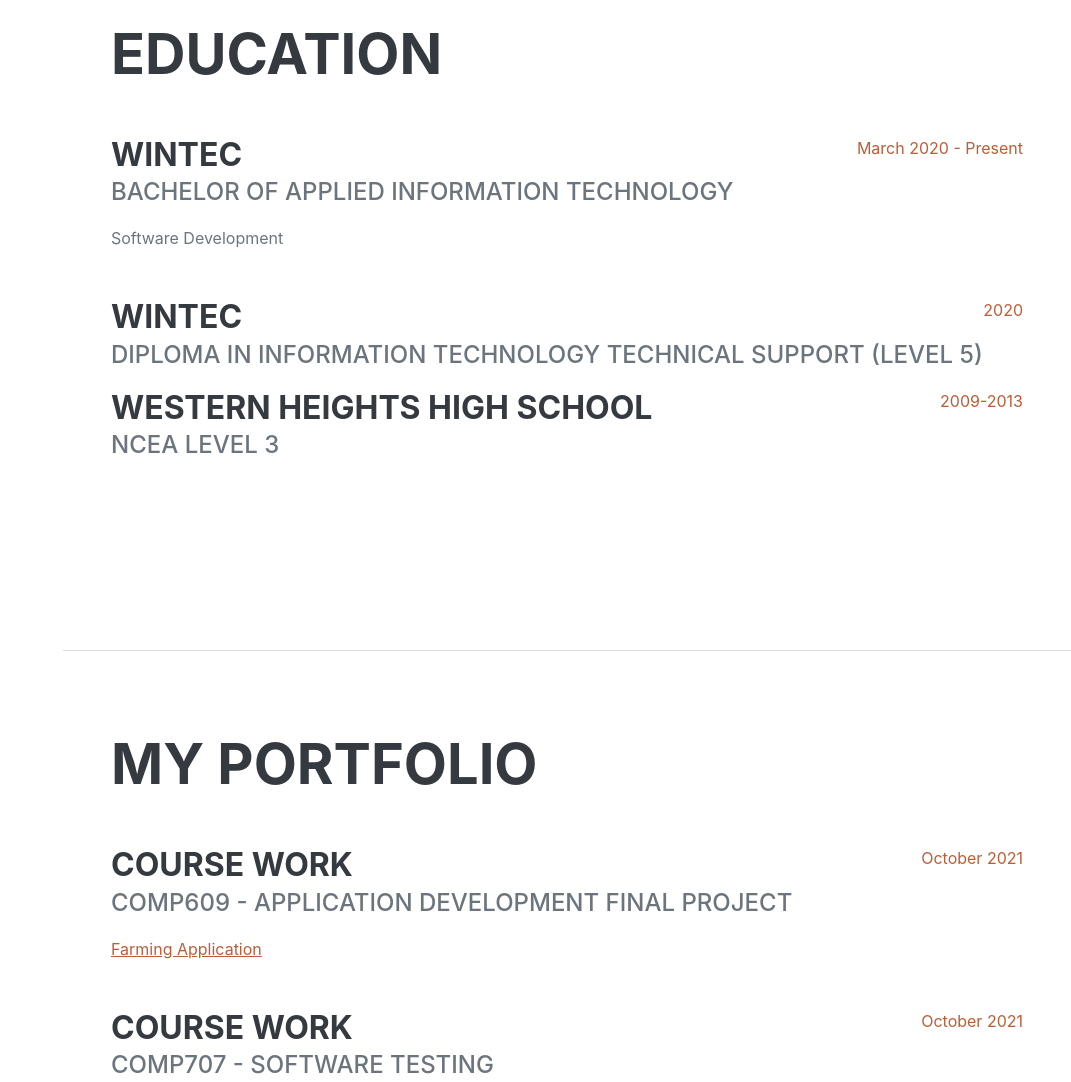
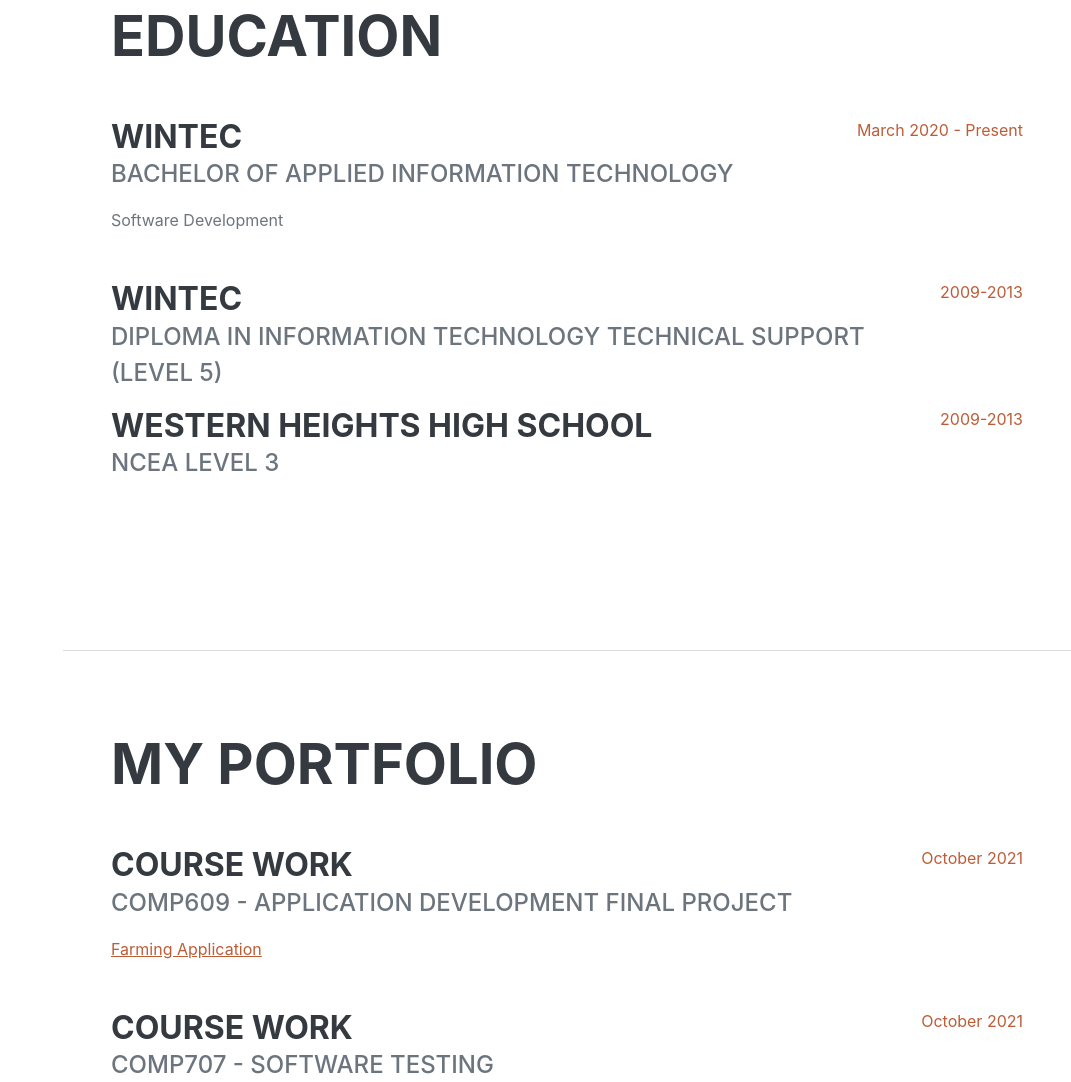
Before and after one commit to michaelcoates108/Portfolio, a plain HTML site: page index.html in a window 1280 px wide. Shown: the part 1752-2834 px from the top of the page, without its empty margins (209-1280 px from the left). Drawn offline with nearby package versions, Linux system fonts and the light colour scheme; a web font is replaced by a local one.

Commit message:
Update index.html

```diff
--- a/index.html
+++ b/index.html
@@ -99,7 +99,7 @@
                             <h3 class="mb-0">Wintec</h3>
                             <div class="subheading mb-3">Diploma in Information Technology Technical Support (Level 5)</div>
                         </div>
-                        <div class="flex-shrink-0"><span class="text-primary">2020</span></div>
+                        <div class="flex-shrink-0"><span class="text-primary">2009-2013</span></div>
                     </div>
                     <div class="d-flex flex-column flex-md-row justify-content-between">
                         <div class="flex-grow-1">
```
